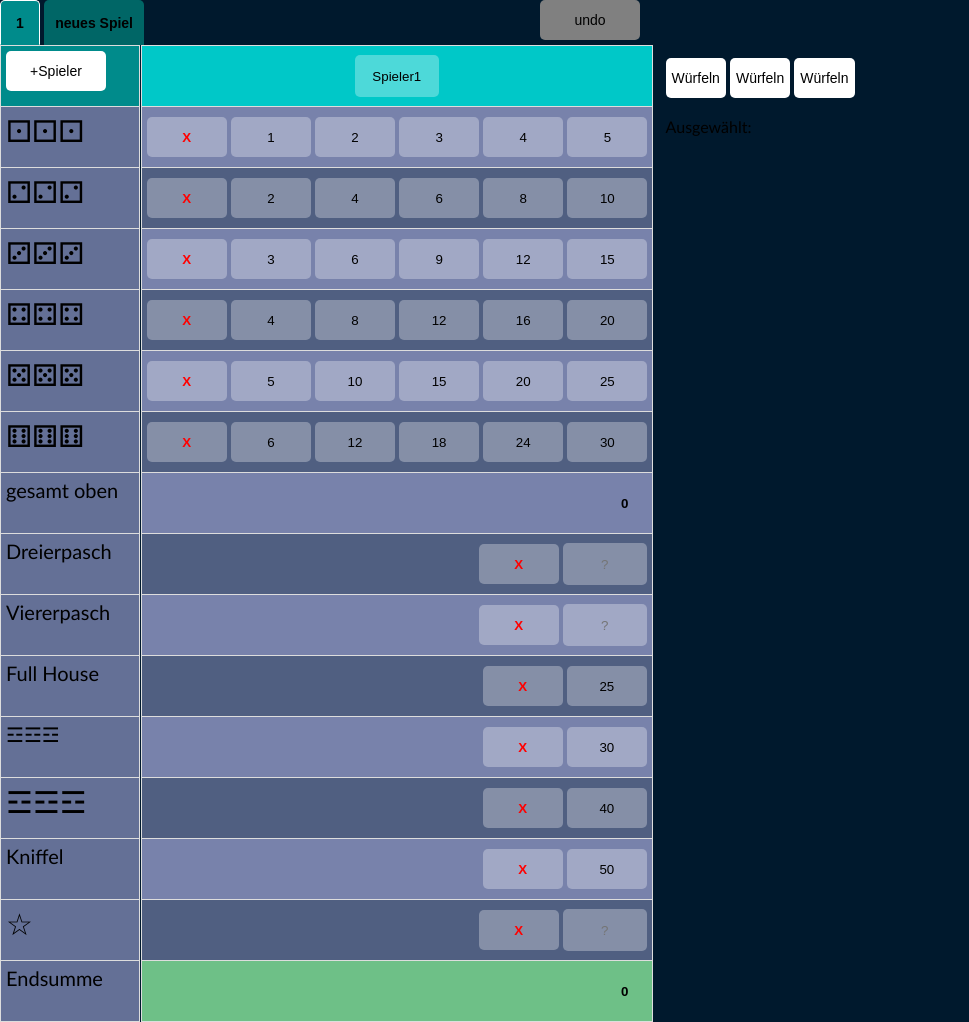
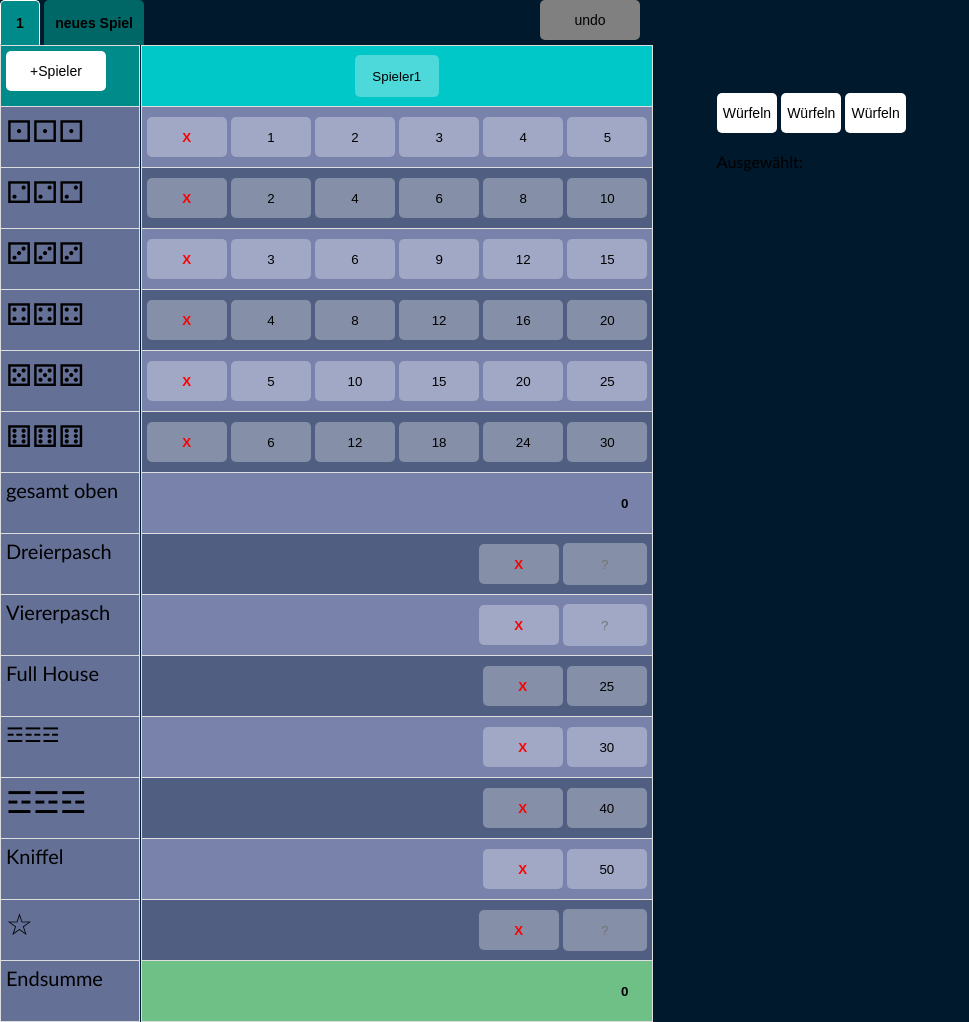
Before and after one commit to GitDWA/Kniffel, a plain HTML site: page index.html in a window 1280 px wide. Shown: the whole page, without its empty margins (0-969 px from the left). Drawn offline with Linux system fonts and the light colour scheme.

Commit message:
Update style.css

```diff
--- a/style.css
+++ b/style.css
@@ -200,6 +200,9 @@ input[type=button].wuerfelAusgewaehlt{
 }
 #wuerfelContainer{
   padding:1%;
+  position: fixed;
+  left: 55%;
+  top: 10%;
   /*z-index: 500;*/
 }
 
```
